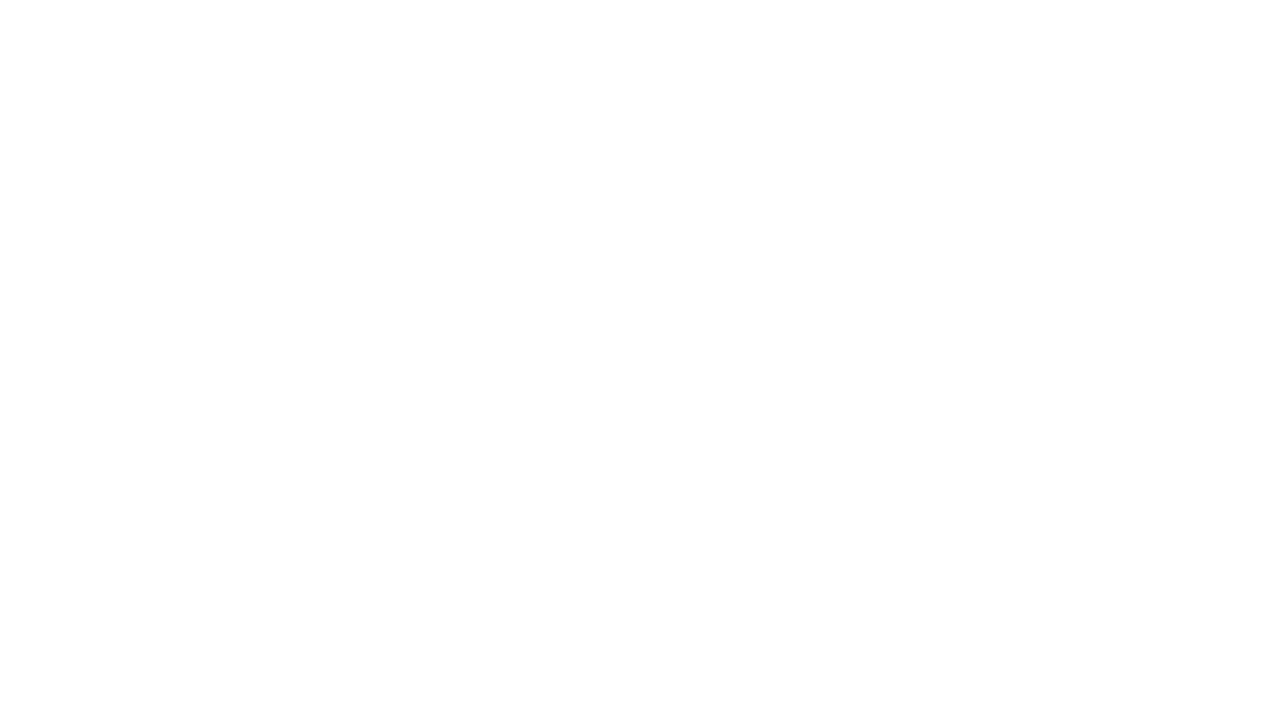
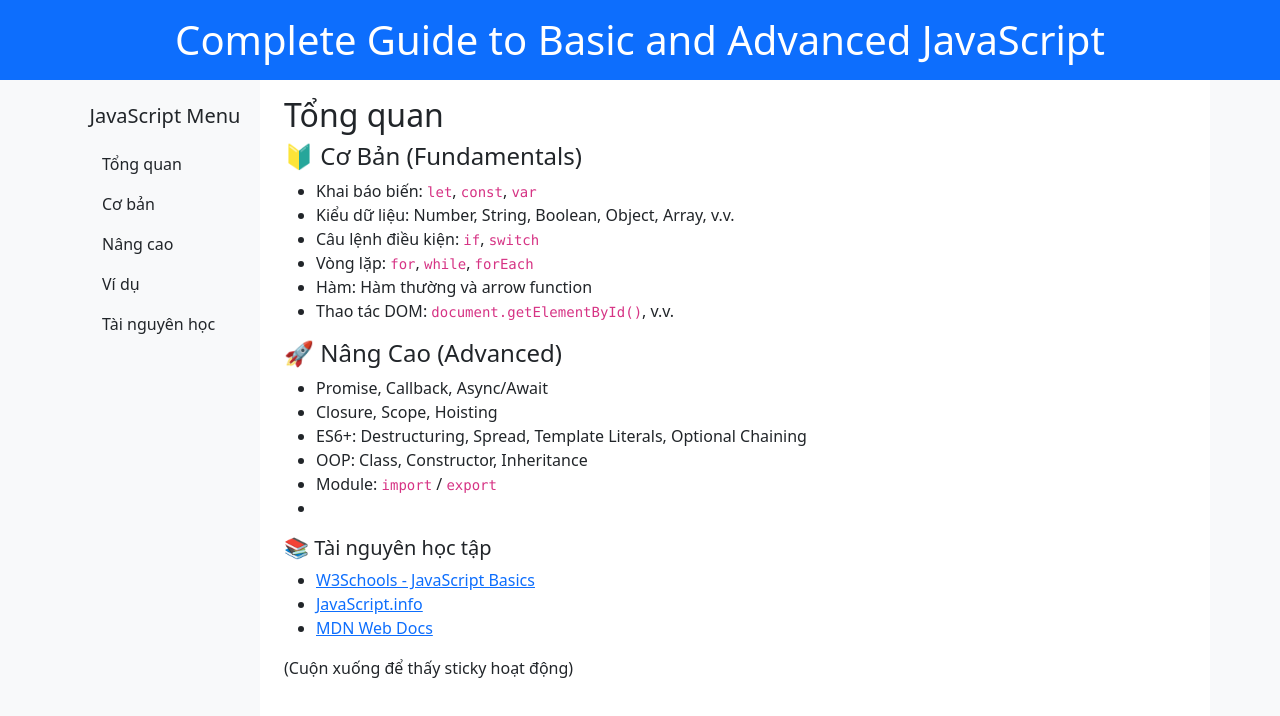
Before and after one commit to leonardnguyen92/JSBasicAndPro, a plain HTML site: page index.html in a window 1280 px wide. Shown: the top 716 px of the page. Drawn offline with nearby package versions, Linux system fonts and the light colour scheme.

Commit message:
Adjust the folder structure according to the README.md and modify the index.html file, adding style.css file

```diff
--- /dev/null
+++ b/css/style.css
@@ -0,0 +1,43 @@
+body {
+    background-color: #f8f9fa;
+}
+
+header {
+    height: 72px;
+}
+
+aside {
+    position: sticky;
+    top: 72px;
+    /* chiều cao header */
+    height: fit-content;
+    max-height: calc(100vh - 72px);
+    /* trừ header và footer */
+    overflow-y: auto;
+    align-self: flex-start;
+}
+
+.row {
+    align-items: flex-start;
+    position: relative;
+}
+
+aside a {
+    color: white;
+    display: block;
+    padding: 12px 20px;
+    text-decoration: none;
+}
+
+aside a:hover {
+    background-color: #689ed4;
+}
+
+main {
+    padding-top: 1rem;
+    padding-bottom: 3rem;
+}
+
+.content-wrapper {
+    margin-top: 0;
+}
--- a/index.html
+++ b/index.html
@@ -4,12 +4,73 @@
 <head>
     <meta charset="UTF-8">
     <meta name="viewport" content="width=device-width, initial-scale=1.0">
-    <title>Javascript Basic And Pro</title>
+    <title>JavaScript: From Basics to Advanced</title>
+    <!-- Link Bootstrap CSS -->
+    <link href="https://cdn.jsdelivr.net/npm/bootstrap@5.3.3/dist/css/bootstrap.min.css" rel="stylesheet">
+    <!-- Link Javascript Local-->
     <script src="main.js"></script>
+    <!-- Link CSS Internal-->
+    <link rel="stylesheet" href="css/style.css">
+    <link rel="icon" href="favicon.ico" type="image/x-icon" />
 </head>
 
 <body>
+    <header class="sticky-top">
+        <h1 class="bg-primary text-white text-center p-3">Complete Guide to Basic and Advanced JavaScript</h1>
+    </header>
+    <div class="container content-wrapper">
+        <div class="row">
+            <!-- SIDEBAR -->
+            <aside class="col-md-3 col-lg-2 bg-light p-3" aria-label="JavaScript Menu">
+                <h5 class="text-center mb-3 mt-3">JavaScript Menu</h5>
+                <ul class="nav flex-column">
+                    <li class="nav-item"><a href="#" class="nav-link text-dark">Tổng quan</a></li>
+                    <li class="nav-item"><a href="#" class="nav-link text-dark">Cơ bản</a></li>
+                    <li class="nav-item"><a href="#" class="nav-link text-dark">Nâng cao</a></li>
+                    <li class="nav-item"><a href="#" class="nav-link text-dark">Ví dụ</a></li>
+                    <li class="nav-item"><a href="#" class="nav-link text-dark">Tài nguyên học</a></li>
+                </ul>
+            </aside>
+            <main class="col-md-9 col-lg-10 p-4 bg-white">
+                <h2>Tổng quan</h2>
 
+                <h4>🔰 Cơ Bản (Fundamentals)</h4>
+                <ul>
+                    <li>Khai báo biến: <code>let</code>, <code>const</code>, <code>var</code></li>
+                    <li>Kiểu dữ liệu: Number, String, Boolean, Object, Array, v.v.</li>
+                    <li>Câu lệnh điều kiện: <code>if</code>, <code>switch</code></li>
+                    <li>Vòng lặp: <code>for</code>, <code>while</code>, <code>forEach</code></li>
+                    <li>Hàm: Hàm thường và arrow function</li>
+                    <li>Thao tác DOM: <code>document.getElementById()</code>, v.v.</li>
+                </ul>
+
+                <h4>🚀 Nâng Cao (Advanced)</h4>
+                <ul>
+                    <li>Promise, Callback, Async/Await</li>
+                    <li>Closure, Scope, Hoisting</li>
+                    <li>ES6+: Destructuring, Spread, Template Literals, Optional Chaining</li>
+                    <li>OOP: Class, Constructor, Inheritance</li>
+                    <li>Module: <code>import</code> / <code>export</code></li>
+                    <li><a href="03-arrays-objects\reduce.html" target="_blank" rel="noopener noreferrer"></a></li>
+                </ul>
+
+                <h5>📚 Tài nguyên học tập</h5>
+                <ul>
+                    <li><a href="https://www.w3schools.com/js/" target="_blank">W3Schools - JavaScript Basics</a>
+                    </li>
+                    <li><a href="https://javascript.info/" target="_blank">JavaScript.info</a></li>
+                    <li><a href="https://developer.mozilla.org/en-US/docs/Web/JavaScript" target="_blank">MDN Web
+                            Docs</a></li>
+                </ul>
+
+                <p>(Cuộn xuống để thấy sticky hoạt động)</p>
+                <div style="height: 2500px;"></div>
+            </main>
+        </div>
+    </div>
+    <footer class="bg-dark text-center text-white p-3">
+        <p class="mb-0">This is footer.</p>
+    </footer>
 </body>
 
 </html>
```
Also changed, not shown: 03-arrays-objects/fill.html (added, +36 -0 lines), 03-arrays-objects/foreach.html (added, +36 -0 lines), 03-arrays-objects/reduce.html (added, +82 -0 lines), fill.html (deleted, +0 -14 lines), foreach.html (deleted, +0 -14 lines).
